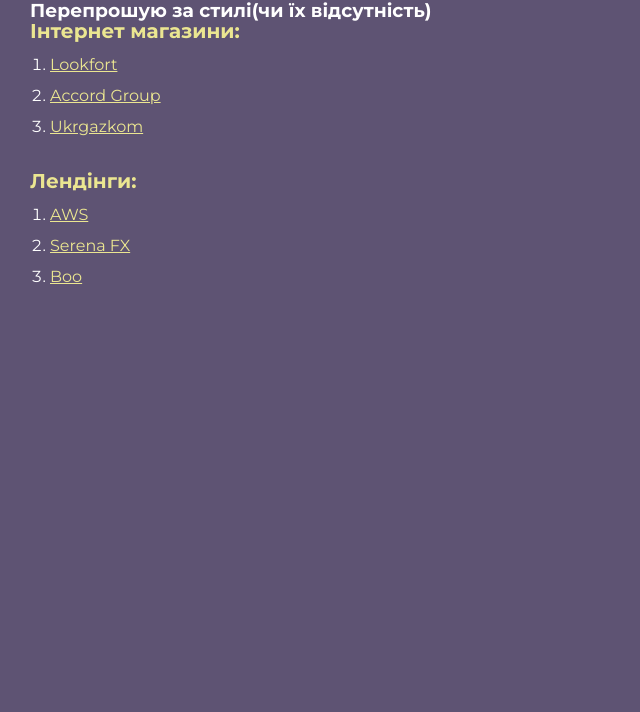
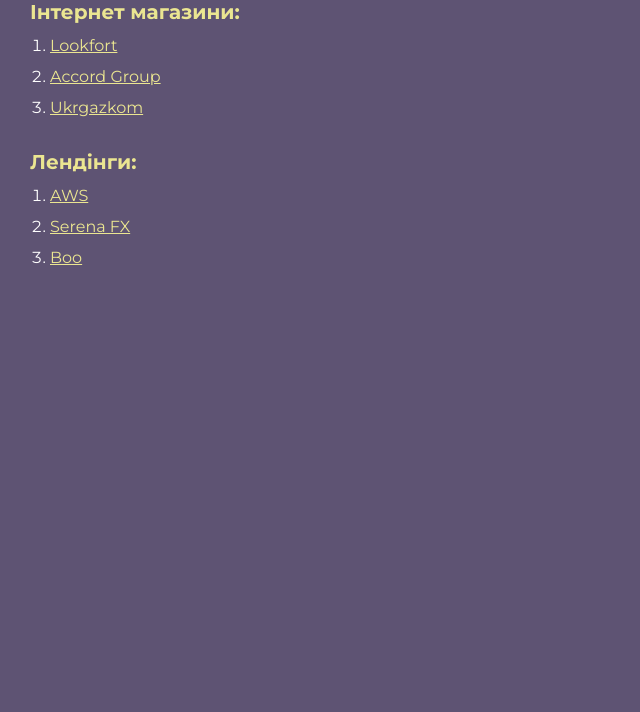
Before and after one commit to kramevissergga/portfolio, a plain HTML site: page index.html in a window 1280 px wide. Shown: the part 88-800 px from the top of the page, without its empty margins (0-640 px from the left). Drawn offline with Linux system fonts and the light colour scheme.

Commit message:
Update index.html

```diff
--- a/index.html
+++ b/index.html
@@ -10,7 +10,6 @@
 <body>
 	<div class="rootpage">
 		<h1>Приклади робіт</h1>
-		<h3>Перепрошую за стилі(чи їх відсутність)</h3>
 		<h2>Інтернет магазини:</h2>
 		<ol class="rootpage__list">
 			<li><a target="_blank" href="https://kramevissergga.github.io/lookfort/">Lookfort</a></li>
```
